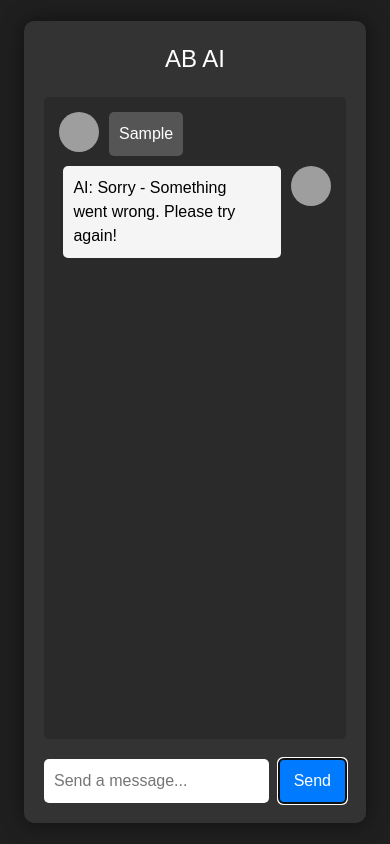
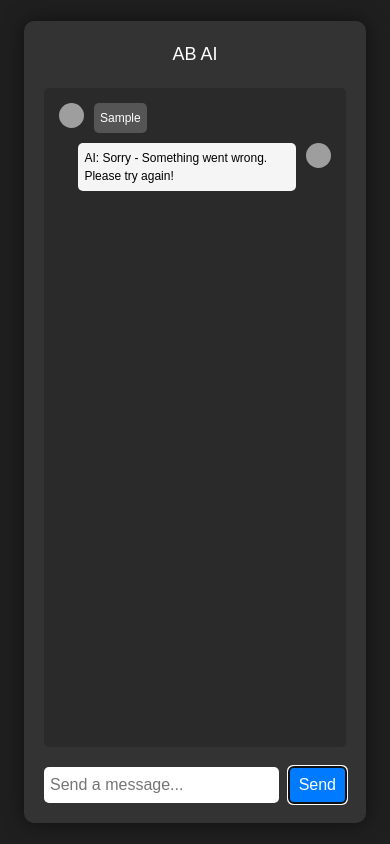
Before and after one commit to Dark-Town/AB-CHAT-GPTV2-AI, a plain HTML site: page index.html in a window 390 px wide. Both pictures are taken after typing "Sample" into the empty fields and a click on the button "Send". Drawn offline with nearby package versions, Linux system fonts and the light colour scheme; no server answers; grey boxes are pictures that could not be loaded.

Commit message:
Update index.html

```diff
--- a/index.html
+++ b/index.html
@@ -156,7 +156,7 @@
         height: 65%;
       }
     }
- @media (max-width: 767px) and (min-width: 720px) {
+    @media (max-width: 767px) {
       .chatbox {
         width: 95%;
         height: 85vh;
@@ -165,14 +165,22 @@
       .chat-area {
         height: 70%;
       }
+      .header {
+        font-size: 20px;
       }
-    @media (max-width: 719px) {
-      .chatbox {
-        width: 95%;
-        height: 90vh;
+      .input-area input {
+        padding: 8px;
       }
-      .chat-area {
-        height: 75%;
+      .input-area button {
+        padding: 8px 12px;
+      }
+      .message {
+        padding: 8px;
+        font-size: 14px;
+      }
+      .avatar {
+        width: 30px;
+        height: 30px;
       }
     }
     @media (max-width: 575px) {
@@ -182,6 +190,23 @@
       }
       .chat-area {
         height: 80%;
+      }
+      .header {
+        font-size: 18px;
+      }
+      .input-area input {
+        padding: 6px;
+      }
+      .input-area button {
+        padding: 6px 10px;
+      }
+      .message {
+        padding: 6px;
+        font-size: 12px;
+      }
+      .avatar {
+        width: 25px;
+        height: 25px;
       }
     }
   </style>
```
Lines whose indentation alone changed are shown as unchanged.
